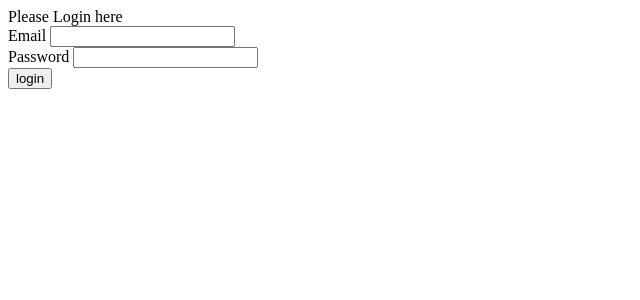
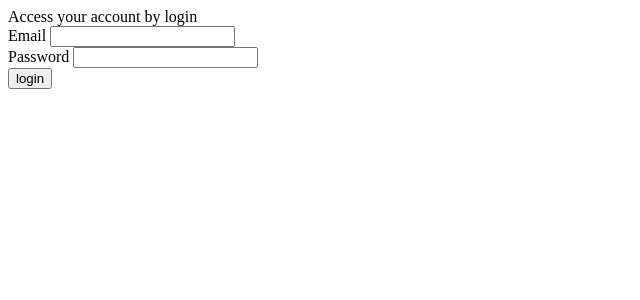
Before and after one commit to ZainAli909192/POS, a PHP site: page /login.php in a window 1280 px wide. Shown: the top 300 px of the page, without its empty margins (0-640 px from the left). Run offline with PHP 8.4, Linux system fonts and the light colour scheme; a stand-in replaces the project's code that opens the database connection.

Commit message:
Login/signup solved

```diff
--- a/login.php
+++ b/login.php
@@ -35,20 +35,16 @@ if ($_SERVER["REQUEST_METHOD"] == "POST") {
           header("Location: checklogin.php");
           exit;
         }
-
         $error = "Invalid email or password";
       }
-
       mysqli_close($conn);
       ?>
-
-
 
       <div class="center">
          <div class="container">
             <div class="error"> <?php echo $error ?> </div>
             <div class="text">
-              Please Login here
+              Access your account by login
             </div>
             <form  method="post">
                <div class="data">
```
